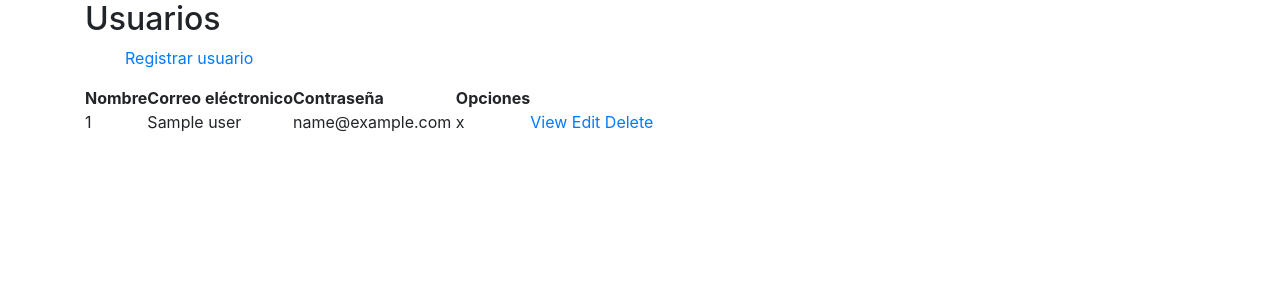
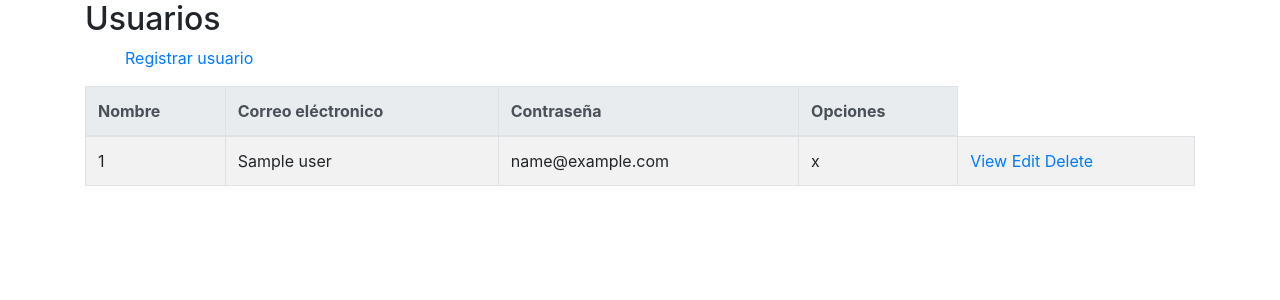
Before and after one commit to morales966/start8_entradaYsalida, a CakePHP app: the page made by app/View/Users/index.ctp in a window 1280 px wide. Shown: the top 300 px of the page. Run offline with PHP 8.4 and a stand-in for CakePHP, Linux system fonts and the light colour scheme; the template is opened without the code that fills it: most values are stand-ins (such as "Sample title", 1, 10 or a date in 2020); data that the repository does not hold is empty; some libraries are stand-ins or nearby versions.

Commit message:
Cambio
ok

```diff
--- a/app/View/Users/index.ctp
+++ b/app/View/Users/index.ctp
@@ -7,7 +7,8 @@
 							<?php echo $this->Html->link(('Registrar usuario'), array('action' => 'add')); ?>
 						</ul>
 					</div>
-				<table cellpadding="0" cellspacing="0">
+				<div class="table-responsive">
+				<table id="tableDT" class="table table-striped table-bordered" style="width:100%">
 				<thead class="thead-light">
 							<tr>
 								<th>Nombre</th>
@@ -34,6 +35,7 @@
 					<?php endforeach; ?>
 				</tbody>
 				</table>
+				</div>
 				<p>
 				<?php
 				echo $this->Paginator->counter(array(
```
Lines whose indentation alone changed are shown as unchanged.
